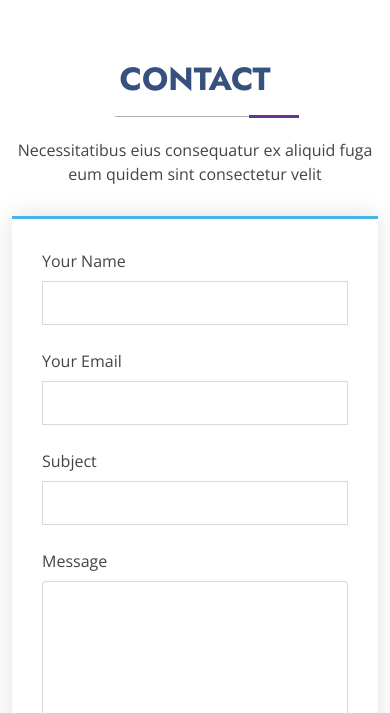
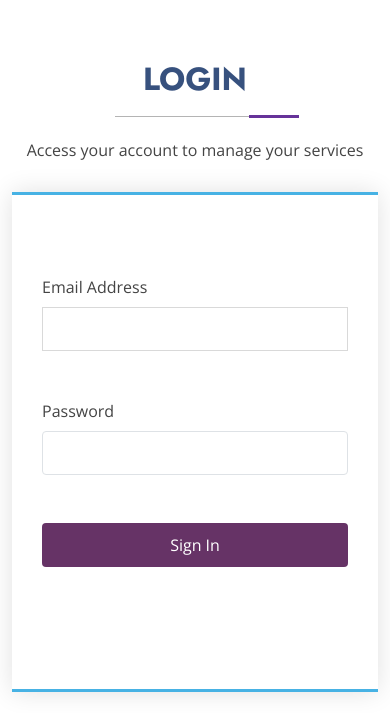
Before and after one commit to abfembest/school_portal_solutions, a Django app: page /login in a window 390 px wide. Shown: the top 713 px of the page. Run offline with Django 5.2, Linux system fonts and the light colour scheme; some libraries are stand-ins or nearby versions.

Commit message:
Sign in update

```diff
--- a/abray/templates/signin.html
+++ b/abray/templates/signin.html
@@ -34,15 +34,6 @@
     <!-- Main CSS File -->
     <link href="{% static 'assets/css/main.css' %}" rel="stylesheet">
     <link href="{% static 'assets/css/style1.css' %}" rel="stylesheet">
-
-    <style>
-        #bg{
-            background-image: url('https://www.pexels.com/photo/white-graphing-notebook-207756/');
-            background-size: cover;
-            background-position: center;
-            min-height: 400px;
-        }
-    </style>
 </head>
 
 <body>
@@ -54,54 +45,45 @@
 
             <!-- Section Title -->
             <div class="container section-title" data-aos="fade-up">
-                <h2>Contact</h2>
-                <p>Necessitatibus eius consequatur ex aliquid fuga eum quidem sint consectetur velit</p>
+                <h2>Login</h2>
+                <p>Access your account to manage your services</p>
             </div><!-- End Section Title -->
 
             <div class="container" data-aos="fade-up" data-aos-delay="100">
 
                 <div class="row gy-4">
 
-                    <div class="col-lg-7">
-                        <form action="forms/contact.php" method="post" class="php-email-form" data-aos="fade-up"
-                            data-aos-delay="200">
-                            <div class="row gy-4">
+                    <div class="col-lg-7" style="min-height: 500px;">
+                        <form method="post" class="php-email-form" data-aos="fade-up" data-aos-delay="200">
+                            <div class="row gy-5" style="padding-top: 50px;">
 
-                                <div class="col-md-6">
-                                    <label for="name-field" class="pb-2">Your Name</label>
-                                    <input type="text" name="name" id="name-field" class="form-control" required="">
-                                </div>
-
-                                <div class="col-md-6">
-                                    <label for="email-field" class="pb-2">Your Email</label>
+                                <div class="col-md-12 my-8">
+                                    <label for="email-field" class="pb-2">Email Address</label>
                                     <input type="email" class="form-control" name="email" id="email-field" required="">
                                 </div>
 
                                 <div class="col-md-12">
-                                    <label for="subject-field" class="pb-2">Subject</label>
-                                    <input type="text" class="form-control" name="subject" id="subject-field"
+                                    <label for="subject-field" class="pb-2">Password</label>
+                                    <input type="password" class="form-control" name="password" id="password-field"
                                         required="">
                                 </div>
 
-                                <div class="col-md-12">
-                                    <label for="message-field" class="pb-2">Message</label>
-                                    <textarea class="form-control" name="message" rows="10" id="message-field"
-                                        required=""></textarea>
-                                </div>
+                                <div class="col-md-12 text-center">
+                                    <!-- <div class="loading">Loading</div>
+                                    <div class="error-message"></div>
+                                    <div class="sent-message">Your message has been sent. Thank you!</div> -->
 
-                                <div class="col-md-12 text-center">
-                                    <div class="loading">Loading</div>
-                                    <div class="error-message"></div>
-                                    <div class="sent-message">Your message has been sent. Thank you!</div>
-
-                                    <button type="submit">Send Message</button>
+                                    <button type="submit" style="width: 100%;">Sign In</button>
                                 </div>
 
                             </div>
                         </form>
                     </div><!-- End Contact Form -->
 
-                    <div class="col-lg-5" id="bg">
+                    <div class="col-lg-5" style="min-height: 500px; border-radius: 10px; overflow: hidden;">
+                        <img src="{% static 'assets/img/signin.jpg ' %}"
+                            style="object-fit: cover; object-position: center; filter: blur(1px); width: 100%; height: 100%;"
+                            alt="Sign In">
                     </div>
 
                 </div>
```
Also changed, not shown: abray/static/assets/img/signin.jpg (added).
